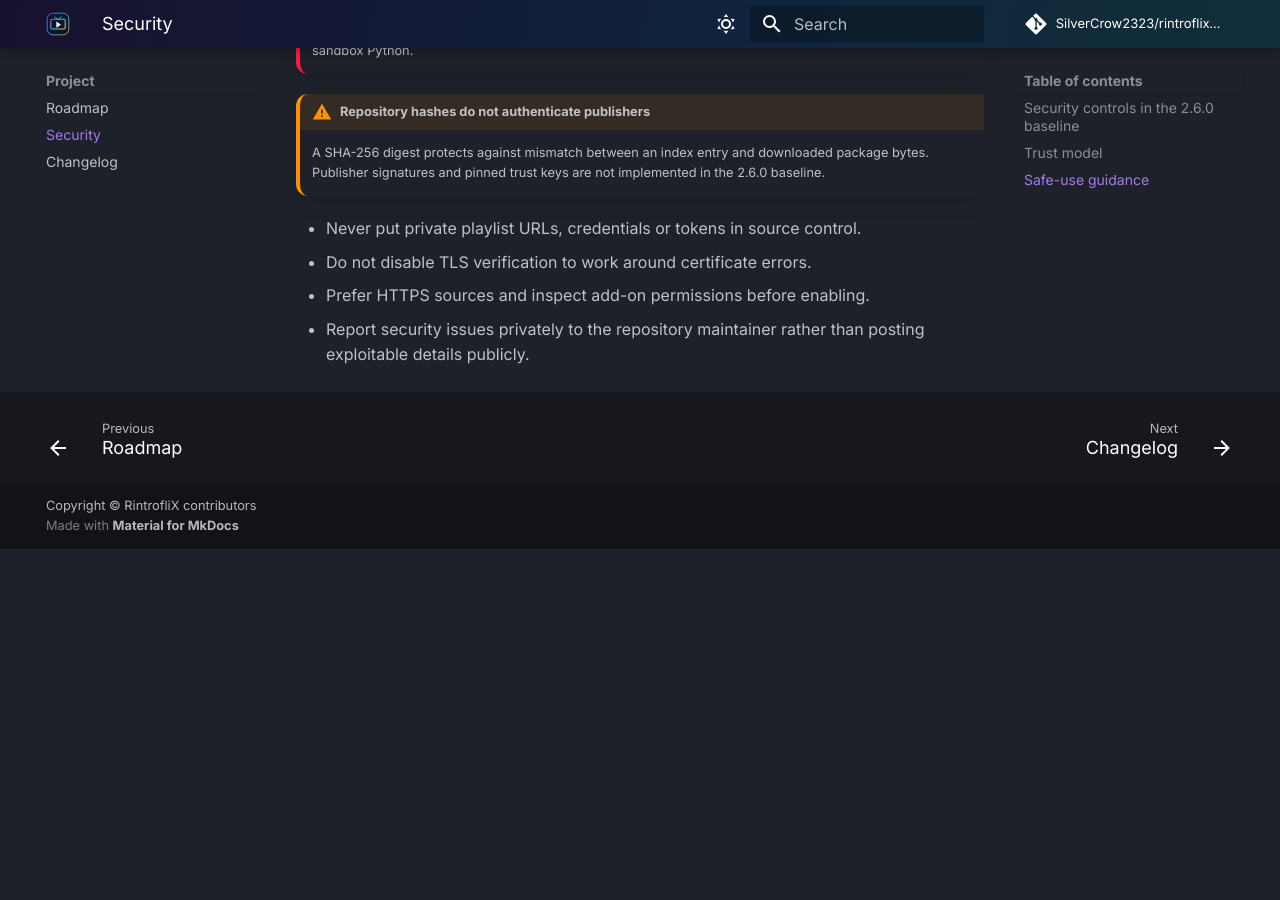
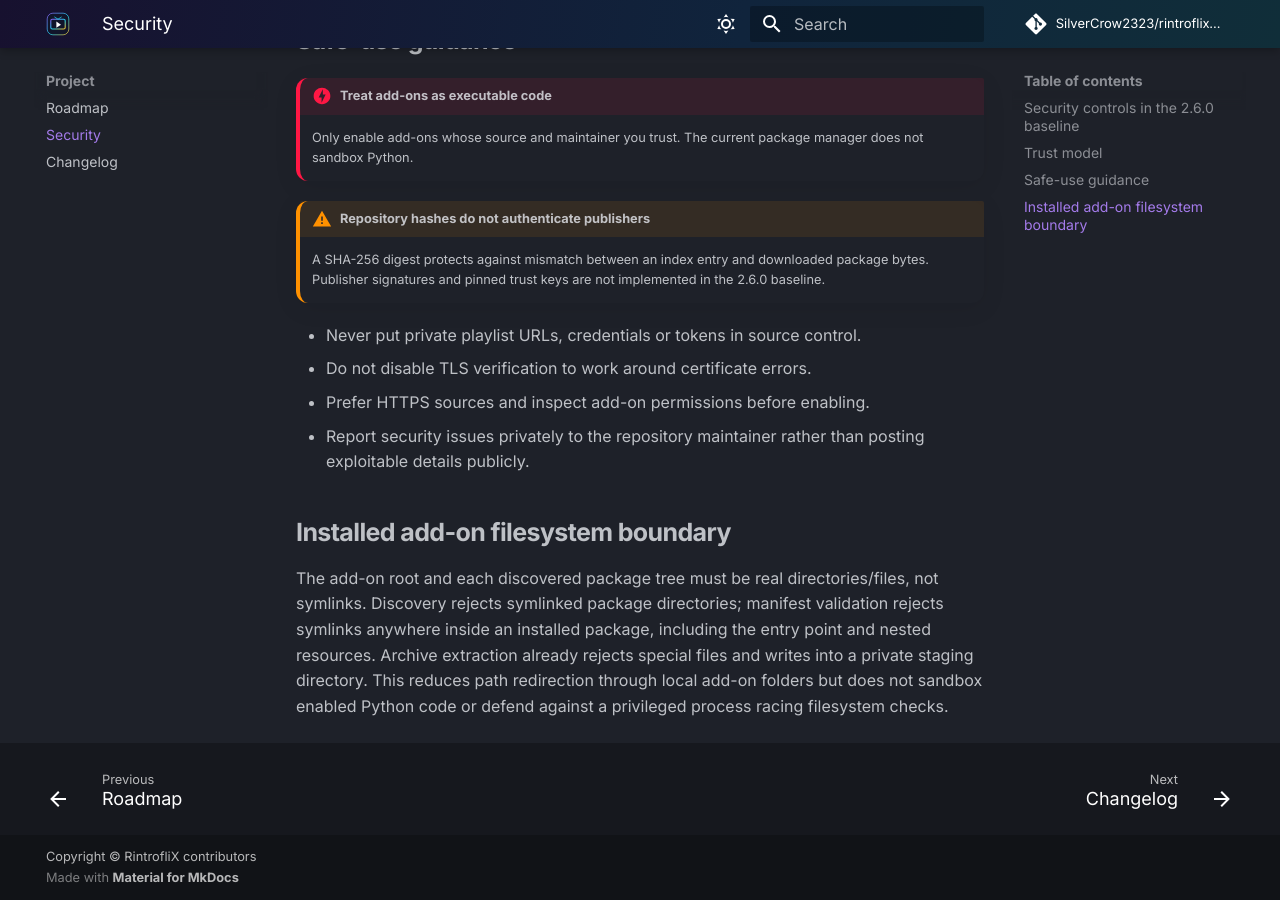
Before and after one commit to SilverCrow2323/rintroflix-muos, an MkDocs documentation site: the page built from docs/security.md, in a window 1280 px wide and 900 px high, scrolled down 2233 px. Built offline with MkDocs 1.6.1 and Material for MkDocs 9.7.7, drawn with Linux system fonts in a browser that asks for light colours; comment, search, counter and statistics services are not loaded; before the commit the page ends 2782 px from its top, so only the background shows below that; some of the changed text lies outside the part shown.

Commit message:
docs(security): define installed add-on symlink boundary

```diff
--- a/docs/security.md
+++ b/docs/security.md
@@ -9,6 +9,7 @@ RintrofliX handles user-supplied playlist URLs, network responses, downloaded ar
 | HTTPS requests | Certificate verification remains enabled | Does not make a source trustworthy |
 | Network reads | Bounded download sizes | A trusted endpoint can still serve bad content |
 | Add-on archives | Path/type/member-count limits, declared and streamed expanded-byte budgets, duplicate-path rejection | Not a sandbox or malware scanner |
+| Installed add-on trees | Reject symlinked add-on roots, directories, manifests, entry points and nested files before discovery/loading | Does not protect against privileged concurrent filesystem tampering or hard links |
 | Add-on loading | Disabled until explicit enable | Enabled code runs with app permissions |
 | Repository packages | SHA-256 compared with index | Does not authenticate the index publisher |
 
@@ -40,3 +41,8 @@ flowchart TD
 - Do not disable TLS verification to work around certificate errors.
 - Prefer HTTPS sources and inspect add-on permissions before enabling.
 - Report security issues privately to the repository maintainer rather than posting exploitable details publicly.
+
+
+## Installed add-on filesystem boundary
+
+The add-on root and each discovered package tree must be real directories/files, not symlinks. Discovery rejects symlinked package directories; manifest validation rejects symlinks anywhere inside an installed package, including the entry point and nested resources. Archive extraction already rejects special files and writes into a private staging directory. This reduces path redirection through local add-on folders but does not sandbox enabled Python code or defend against a privileged process racing filesystem checks.
```
